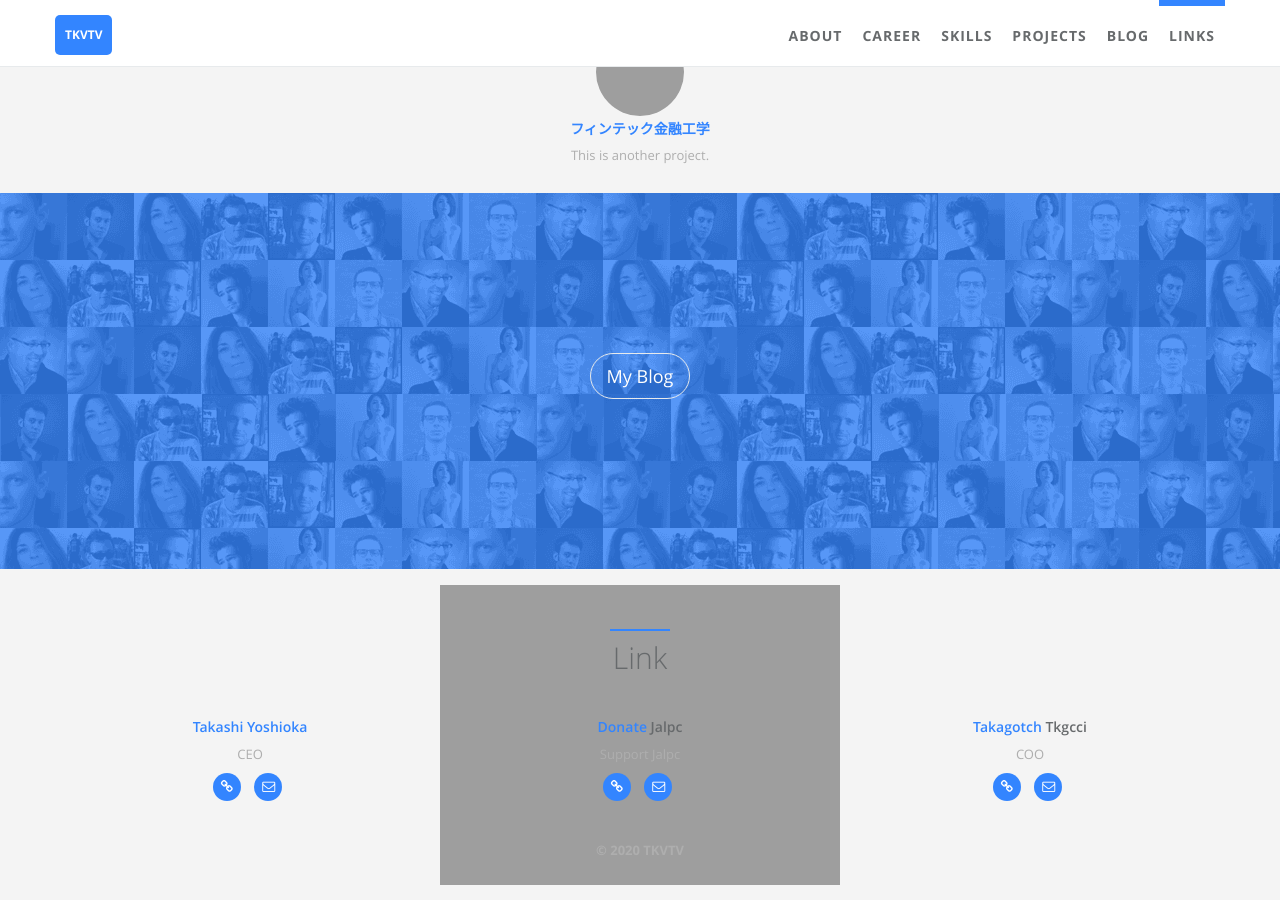
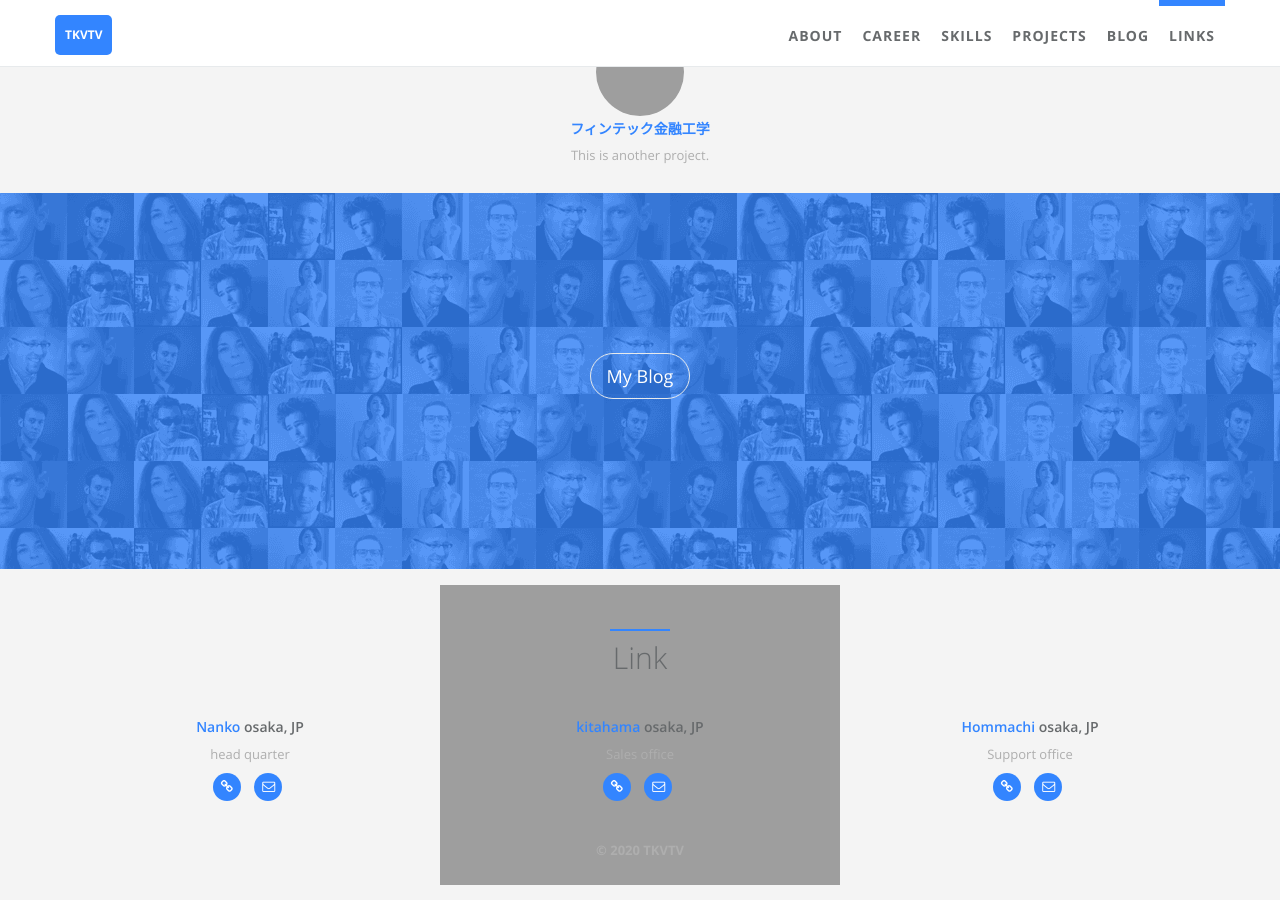
Before and after one commit to takagotch/o23829, a Jekyll site: the page built from index.html, in a window 1280 px wide and 900 px high, scrolled down 2448 px. Built offline with Jekyll 4.4.1, drawn with Linux system fonts in a browser that asks for light colours.

Commit message:
Update links.yml

```diff
--- a/_data/index/links.yml
+++ b/_data/index/links.yml
@@ -1,18 +1,18 @@
 # links section data
-- last_name: Takashi Yoshioka
-  first_name:
-  desc: CEO
+- last_name: Nanko
+  first_name: osaka, JP
+  desc: head quarter
   website: https://tkvtv.com
   email: takagotch@activated.sakura.ne.jp
 
-- last_name: Donate
-  first_name: Jalpc
-  desc: Support Jalpc
-  website: http://www.jarrekk.com/donate/
-  email: me@jarrekk.com
+- last_name: kitahama
+  first_name: osaka, JP
+  desc: Sales office
+  website: http://twitter.com/takagotch
+  email: me@twitter.com
 
-- last_name: Takagotch
-  first_name: Tkgcci
-  desc: COO
+- last_name: Hommachi
+  first_name: osaka, JP
+  desc: Support office
   website: https://github.com/takagoch
   email: fb.me@facebook.com
```
